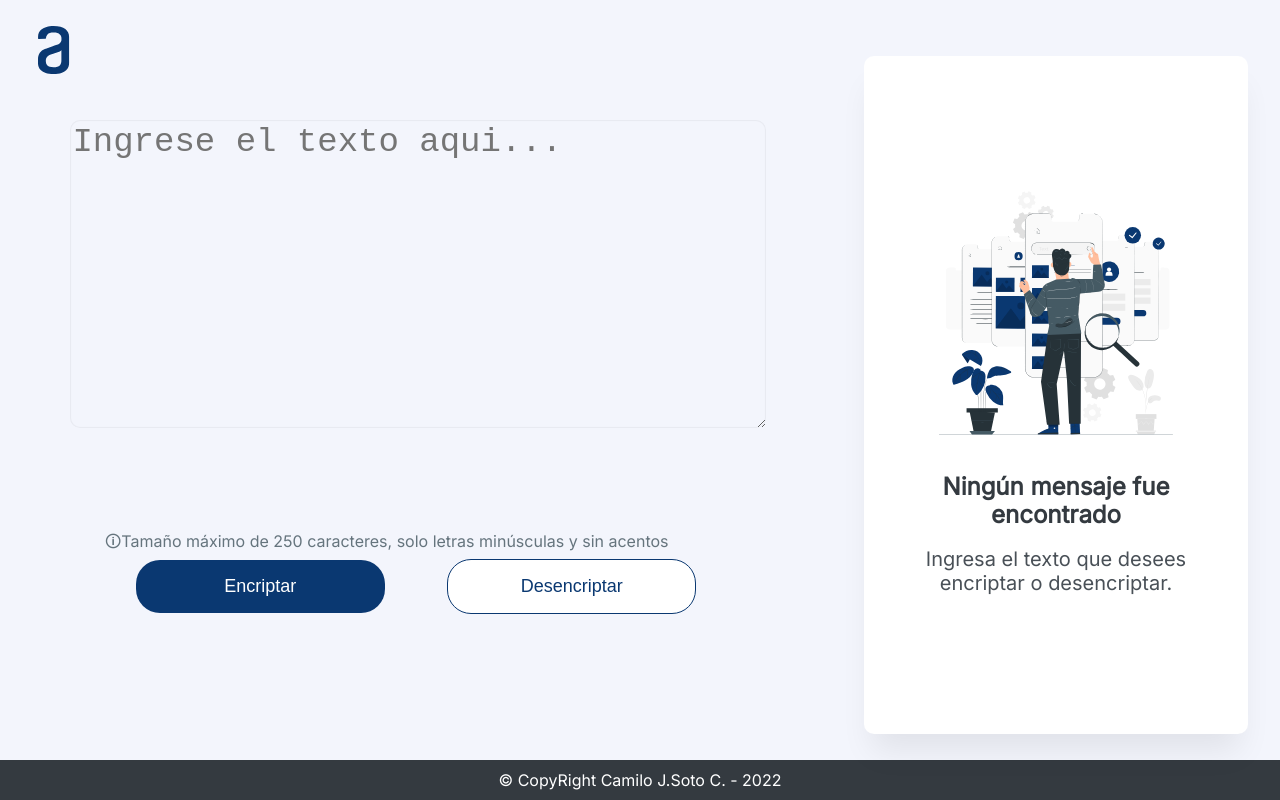
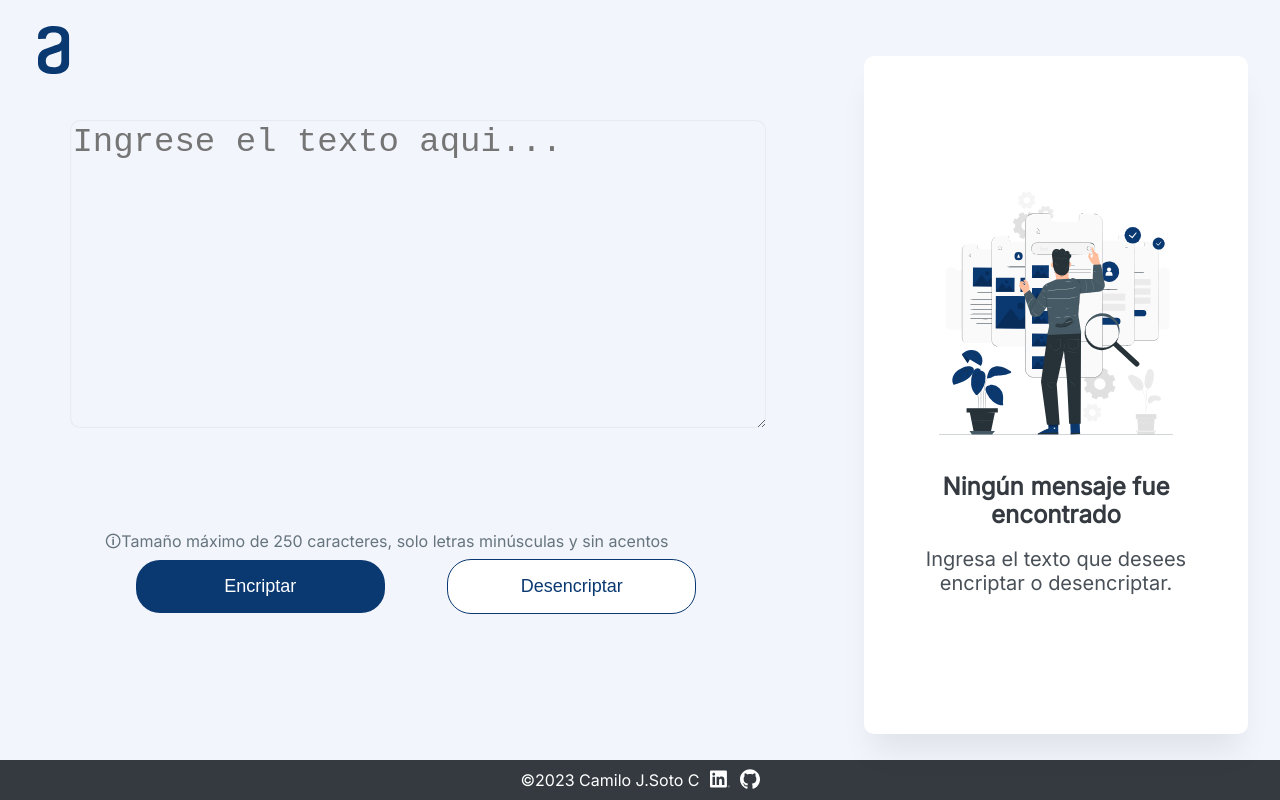
Before and after one commit to csottoc/challenge_one_decoder, a plain HTML site: page index.html in a window 1280 px wide. Drawn offline with nearby package versions, Linux system fonts and the light colour scheme.

Commit message:
Footer enhancements

```diff
--- a/index.html
+++ b/index.html
@@ -8,7 +8,10 @@
     <title>Challenge One!</title>
     <link rel="stylesheet" href="styles/reset.css">
     <link rel="stylesheet" href="styles/style.css">
-    <link rel="preconnect" href="https://fonts.googleapis.com"><link rel="preconnect" href="https://fonts.gstatic.com" crossorigin><link href="https://fonts.googleapis.com/css2?family=Inter&display=swap" rel="stylesheet">
+    <link rel="preconnect" href="https://fonts.googleapis.com">
+    <link rel="preconnect" href="https://fonts.gstatic.com" crossorigin>
+    <link href="https://fonts.googleapis.com/css2?family=Inter&display=swap" rel="stylesheet">
+    <link rel='stylesheet' href='https://cdn-uicons.flaticon.com/uicons-regular-rounded/css/uicons-regular-rounded.css'>
 
 </head>
 
@@ -19,7 +22,8 @@
     <main class="container">
         <section class="section-input">
             <form name="form" id="forms">
-            <textarea id="input-message" cols="1" rows="5" maxlength="250" required placeholder="Ingrese el texto aqui..."></textarea>
+                <textarea id="input-message" cols="1" rows="5" maxlength="250" required
+                    placeholder="Ingrese el texto aqui..."></textarea>
 
                 <div class="btns-actions">
                     <p> <span>&#128712;</span>Tamaño máximo de 250 caracteres, solo letras minúsculas y sin acentos</p>
@@ -39,7 +43,47 @@
         </section>
     </main>
     <footer>
-        <p class="copyright">&copy; CopyRight Camilo J.Soto C. - 2022</p>
+        <div class="copyright">
+            <p><span>&copy;</span>2023 Camilo J.Soto C </p>
+            <a href="https://www.linkedin.com/in/camilo-javier-soto-castro-dev/">
+                <svg xmlns="http://www.w3.org/2000/svg" xmlns:xlink="http://www.w3.org/1999/xlink" version="1.1"
+                    id="svg_linkedin" x="0px" y="0px" viewBox="0 0 24 24" style="enable-background:new 0 0 24 24;"
+                    xml:space="preserve" width="100" height="100">
+                    <g>
+                        <path id="Path_2525"
+                            d="M23.002,21.584h0.227l-0.435-0.658l0,0c0.266,0,0.407-0.169,0.409-0.376c0-0.008,0-0.017-0.001-0.025   c0-0.282-0.17-0.417-0.519-0.417h-0.564v1.476h0.212v-0.643h0.261L23.002,21.584z M22.577,20.774h-0.246v-0.499h0.312   c0.161,0,0.345,0.026,0.345,0.237c0,0.242-0.186,0.262-0.412,0.262" />
+                        <path id="Path_2520"
+                            d="M17.291,19.073h-3.007v-4.709c0-1.123-0.02-2.568-1.564-2.568c-1.566,0-1.806,1.223-1.806,2.487v4.79H7.908   V9.389h2.887v1.323h0.04c0.589-1.006,1.683-1.607,2.848-1.564c3.048,0,3.609,2.005,3.609,4.612L17.291,19.073z M4.515,8.065   c-0.964,0-1.745-0.781-1.745-1.745c0-0.964,0.781-1.745,1.745-1.745c0.964,0,1.745,0.781,1.745,1.745   C6.26,7.284,5.479,8.065,4.515,8.065L4.515,8.065 M6.018,19.073h-3.01V9.389h3.01V19.073z M18.79,1.783H1.497   C0.68,1.774,0.01,2.429,0,3.246V20.61c0.01,0.818,0.68,1.473,1.497,1.464H18.79c0.819,0.01,1.492-0.645,1.503-1.464V3.245   c-0.012-0.819-0.685-1.474-1.503-1.463" />
+                        <path id="Path_2526"
+                            d="M22.603,19.451c-0.764,0.007-1.378,0.633-1.37,1.397c0.007,0.764,0.633,1.378,1.397,1.37   c0.764-0.007,1.378-0.633,1.37-1.397c-0.007-0.754-0.617-1.363-1.37-1.37H22.603 M22.635,22.059   c-0.67,0.011-1.254-0.522-1.265-1.192c-0.011-0.67,0.523-1.222,1.193-1.233c0.67-0.011,1.222,0.523,1.233,1.193   c0,0.007,0,0.013,0,0.02C23.81,21.502,23.29,22.045,22.635,22.059h-0.031" />
+                    </g>
+                </svg>
+            </a>
+            <a href="https://github.com/csottoc">
+                <svg xmlns="http://www.w3.org/2000/svg" xmlns:xlink="http://www.w3.org/1999/xlink" version="1.1"
+                    id="Capa_1" x="0px" y="0px" viewBox="0 0 24 24" style="enable-background:new 0 0 24 24;"
+                    xml:space="preserve" width="100" height="100">
+                    <g>
+                        <path style="fill-rule:evenodd;clip-rule:evenodd;"
+                            d="M12,0.296c-6.627,0-12,5.372-12,12c0,5.302,3.438,9.8,8.206,11.387   c0.6,0.111,0.82-0.26,0.82-0.577c0-0.286-0.011-1.231-0.016-2.234c-3.338,0.726-4.043-1.416-4.043-1.416   C4.421,18.069,3.635,17.7,3.635,17.7c-1.089-0.745,0.082-0.729,0.082-0.729c1.205,0.085,1.839,1.237,1.839,1.237   c1.07,1.834,2.807,1.304,3.492,0.997C9.156,18.429,9.467,17.9,9.81,17.6c-2.665-0.303-5.467-1.332-5.467-5.93   c0-1.31,0.469-2.381,1.237-3.221C5.455,8.146,5.044,6.926,5.696,5.273c0,0,1.008-0.322,3.301,1.23   C9.954,6.237,10.98,6.104,12,6.099c1.02,0.005,2.047,0.138,3.006,0.404c2.29-1.553,3.297-1.23,3.297-1.23   c0.653,1.653,0.242,2.873,0.118,3.176c0.769,0.84,1.235,1.911,1.235,3.221c0,4.609-2.807,5.624-5.479,5.921   c0.43,0.372,0.814,1.103,0.814,2.222c0,1.606-0.014,2.898-0.014,3.293c0,0.319,0.216,0.694,0.824,0.576   c4.766-1.589,8.2-6.085,8.2-11.385C24,5.669,18.627,0.296,12,0.296z" />
+                        <path
+                            d="M4.545,17.526c-0.026,0.06-0.12,0.078-0.206,0.037c-0.087-0.039-0.136-0.121-0.108-0.18   c0.026-0.061,0.12-0.078,0.207-0.037C4.525,17.384,4.575,17.466,4.545,17.526L4.545,17.526z" />
+                        <path
+                            d="M5.031,18.068c-0.057,0.053-0.169,0.028-0.245-0.055c-0.079-0.084-0.093-0.196-0.035-0.249   c0.059-0.053,0.167-0.028,0.246,0.056C5.076,17.903,5.091,18.014,5.031,18.068L5.031,18.068z" />
+                        <path
+                            d="M5.504,18.759c-0.074,0.051-0.194,0.003-0.268-0.103c-0.074-0.107-0.074-0.235,0.002-0.286   c0.074-0.051,0.193-0.005,0.268,0.101C5.579,18.579,5.579,18.707,5.504,18.759L5.504,18.759z" />
+                        <path
+                            d="M6.152,19.427c-0.066,0.073-0.206,0.053-0.308-0.046c-0.105-0.097-0.134-0.234-0.068-0.307   c0.067-0.073,0.208-0.052,0.311,0.046C6.191,19.217,6.222,19.355,6.152,19.427L6.152,19.427z" />
+                        <path
+                            d="M7.047,19.814c-0.029,0.094-0.164,0.137-0.3,0.097C6.611,19.87,6.522,19.76,6.55,19.665   c0.028-0.095,0.164-0.139,0.301-0.096C6.986,19.609,7.075,19.719,7.047,19.814L7.047,19.814z" />
+                        <path
+                            d="M8.029,19.886c0.003,0.099-0.112,0.181-0.255,0.183c-0.143,0.003-0.26-0.077-0.261-0.174c0-0.1,0.113-0.181,0.256-0.184   C7.912,19.708,8.029,19.788,8.029,19.886L8.029,19.886z" />
+                        <path
+                            d="M8.943,19.731c0.017,0.096-0.082,0.196-0.224,0.222c-0.139,0.026-0.268-0.034-0.286-0.13   c-0.017-0.099,0.084-0.198,0.223-0.224C8.797,19.574,8.925,19.632,8.943,19.731L8.943,19.731z" />
+                    </g>
+                </svg>
+            </a>
+        </div>
     </footer>
     <script src="app.js"></script>
 </body>
--- a/styles/style.css
+++ b/styles/style.css
@@ -168,16 +168,30 @@ footer {
     width: 100%;
     height: 5%;
     font-size: 1.6rem;
-    display: flex;
     color: #FFF;
     background: #343A40;
-    align-items: center;
 }
 
 .copyright {
     width: 100%;
-    text-align: center;
+    height: 100%;
+    display: flex;
+    align-items: center;
+    justify-content: center;
+
 }
+
+.copyright a {
+    margin-left: 1rem;
+    text-decoration: none;
+}
+
+.copyright svg {
+    width: 2rem;
+    height: 2rem;
+    fill: #FFF;
+}
+
 
 /* Style for tablet devices*/
 @media screen and (max-width:900px) {
```
Also changed, not shown: img/github.svg (added), img/linkedin.svg (added). Lines whose indentation alone changed are shown as unchanged.
